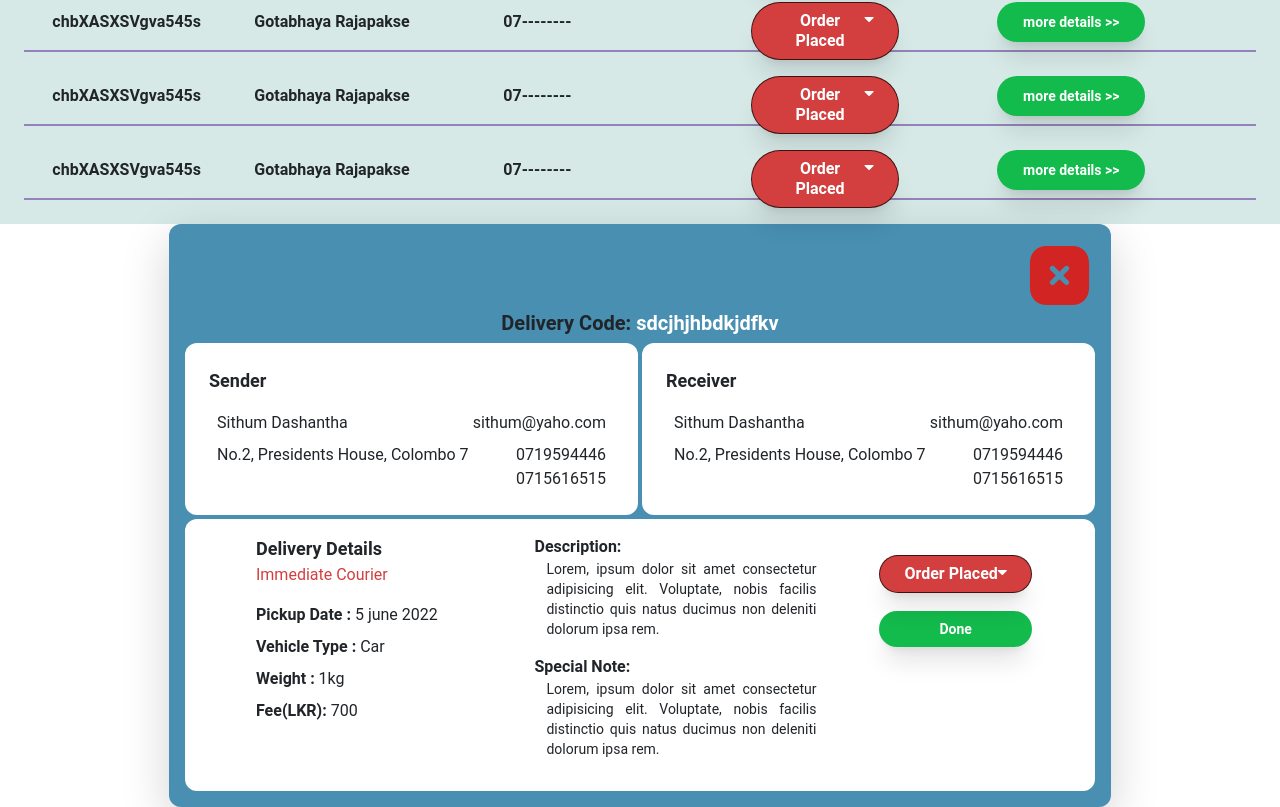
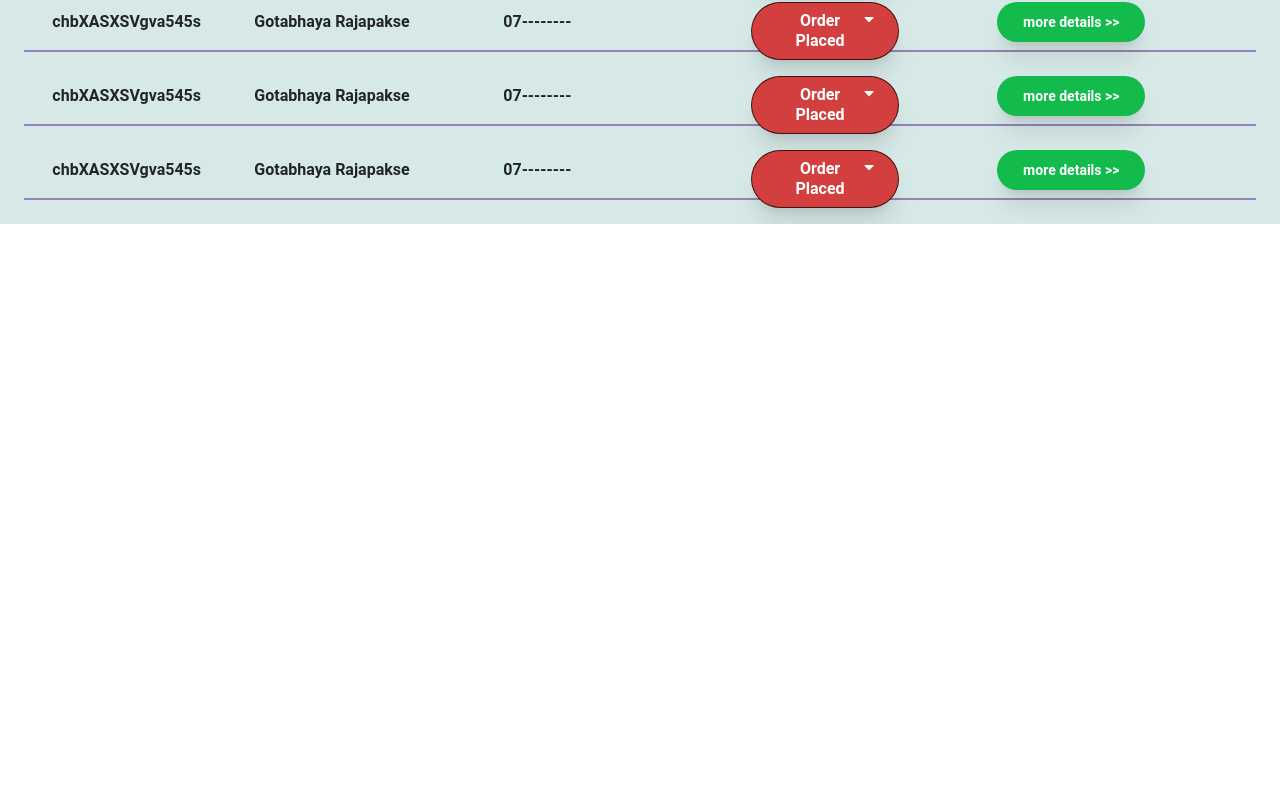
Before and after one commit to kumesh1997/Admin-Panal, a React (Create React App) app: page / in a window 1280 px wide. Shown: the part 824-1631 px from the top of the page. After the commit the page ends 1048 px from the top, so only its background shows below. Built offline with nearby package versions, Linux system fonts and the light colour scheme.

Commit message:
Model open close fixed

```diff
--- a/src/BaseComponents/AdminRow/index.jsx
+++ b/src/BaseComponents/AdminRow/index.jsx
@@ -16,8 +16,8 @@ function AdminRow({
 
     const [selected, setSelected]=useState("");
 
-    function seemore_button_click(){
-
+    function openTheModel(){
+        seemore_button_click(true);
     }
 
     return(
@@ -52,7 +52,7 @@ function AdminRow({
                             </div>
 
                             <div className="col-sm-3 delivery-card-content-buttons-seemore">
-                                <StandartButton children={"more details >>"} extraTailwindClasses={"p-2 bg-see_more_green duration-700 hover:translate-x-2 font-bold shadow-xl lg:text-xs xl:text-sm"} clickHandler={seemore_button_click}/>
+                                <StandartButton children={"more details >>"} extraTailwindClasses={"p-2 bg-see_more_green duration-700 hover:translate-x-2 font-bold shadow-xl lg:text-xs xl:text-sm"} clickHandler={openTheModel}/>
                             </div>
                         </div>
                 </div>
--- a/src/BaseComponents/Dropdown/index.jsx
+++ b/src/BaseComponents/Dropdown/index.jsx
@@ -15,7 +15,7 @@ function Dropdown({ selected, setSelected, extraCss={} }){
                 <i class="fa fa-caret-down" aria-hidden="true"></i>
             </div>
             {isActive && (
-                    <div className="dropdown-content bg-white absolute left-0 top-full p-3 bd-white shadow-xl w-11/12">
+                    <div className="dropdown-content bg-white absolute left-0 top-full p-3 bd-white shadow-xl w-11/12 z-20">
                         {options.map((option) =>(
                             <div
                                 onClick={(e) => {
--- a/src/BaseComponents/ModalCloseButton/index.jsx
+++ b/src/BaseComponents/ModalCloseButton/index.jsx
@@ -1,17 +1,23 @@
 /* eslint-disable max-len */
 import React from "react";
 function ModalCloseButton({ ClickHandler }) {
+
+  function closeModal(){
+    ClickHandler(false);
+  }
+
+
   return (
     <button
     // hover:scale-105 transform scale-100 duration-300
       className=" group"
 
       type="button"
-      onClick={() => ClickHandler(false)}
+      onClick={ClickHandler}
     >
       <svg
-        width="71"
-        height="71"
+        width="45"
+        height="45"
         viewBox="0 0 71 71"
         fill="none"
         className="group-hover:rotate-90 transform rotate-0 duration-300"
--- a/src/BaseComponents/StandartButton/index.jsx
+++ b/src/BaseComponents/StandartButton/index.jsx
@@ -6,7 +6,7 @@ function StandartButton({ children, styles, extraTailwindClasses = "", clickHand
       type="button"
       className={`become-provider h-10 rounded-full w-full text-white whitespace-nowrap ${extraTailwindClasses}`}
       style={{ ...styles }}
-      onClick={() => clickHandler(true)}
+      onClick={clickHandler}
     >
       {children}
     </button>
--- a/src/Components/LandingPage/Landing.jsx
+++ b/src/Components/LandingPage/Landing.jsx
@@ -11,14 +11,22 @@ import ModalCloseButton from "../../BaseComponents/ModalCloseButton";
 export const Landing=()=>{
 
     const [selected, setSelected]=useState("");
-    const [openModal, setOpenModal]=useState(true);
+    const [openModal, setOpenModal]=useState(false);
     const [immediateCourier, setImmediateCourier]=useState(true);
+
+    function closeModal(){
+        setOpenModal(false);
+    }
+
+    function openTheModel(){
+        setOpenModal(true);
+    }
 
     return(
         <div id="landing" className="container mt-40 xl:mt-28 lg:mt-28">
 
                       {/* Table Headings */}
-                     <div className="row table-header w-full h-12 text-center font-bold bg-admin-bg text-rebornit-primary p-6 fixed">
+                     <div className="row table-header w-full h-12 text-center font-bold bg-admin-bg text-rebornit-primary p-6 fixed z-20">
                           <div className="col-sm-2">Delivery Code</div>
                           <div className="col-sm-2">Receiver's Name</div>
                           <div className="col-sm-2">Mobile Number</div>
@@ -28,7 +36,7 @@ export const Landing=()=>{
 
                 <div className="row bg-admin-bg p-4 delivery-list sm:p-0 sm:mt-11">
                     <div>
-                        <AdminRow css_for_dropdown={"bg-order_placed_red text-white font-bold"} seemore_button_click={setOpenModal}/>
+                        <AdminRow css_for_dropdown={"bg-order_placed_red text-white font-bold"} seemore_button_click={openTheModel}/>
                         <AdminRow css_for_dropdown={"bg-order_placed_red text-white font-bold"}/>
                         <AdminRow css_for_dropdown={"bg-order_placed_red text-white font-bold"}/>
                         <AdminRow css_for_dropdown={"bg-order_placed_red text-white font-bold"}/>
@@ -47,7 +55,7 @@ export const Landing=()=>{
 
                 {openModal && <div id="modal" className="modalBackground w-full h-auto bg-modal_bg_gray xl:flex xl:justify-center lg:flex lg:justify-center sm:block align-middle ">
                         <div className="modalContainer rounded-xl bg-modal_blue shadow-lg flex flex-col p-3 lg:w-3/4 lg:h-3/4 xl:w-3/4 xl:h-3/4 sm:w-full">
-                            <div className=" flex justify-end"><ModalCloseButton ClickHandler={setOpenModal} /></div>
+                            <div className=" flex justify-end"><ModalCloseButton ClickHandler={closeModal} /></div>
 
                         <div className="title text-center font-bold text-xl mb-2"><h1>Delivery Code: <span className=" text-white">sdcjhjhbdkjdfkv</span></h1></div>
 
--- a/tailwind.config.js
+++ b/tailwind.config.js
@@ -12,9 +12,9 @@ module.exports = {
         "admin-bg":"#D6E9E7",
         "see_more_green":"#13BA4C",
         "order_placed_red":"#D33E3E",
-        "order_placed_red_dull":"##b56767",
+        "order_placed_red_dull":"#b56767",
         "modal_bg":"#edeef6",
-        "modal_bg_gray":"##c8c8c8",
+        "modal_bg_gray":"#c8c8c8",
         "modal_blue":"#488FB1"
       },
     },
```
